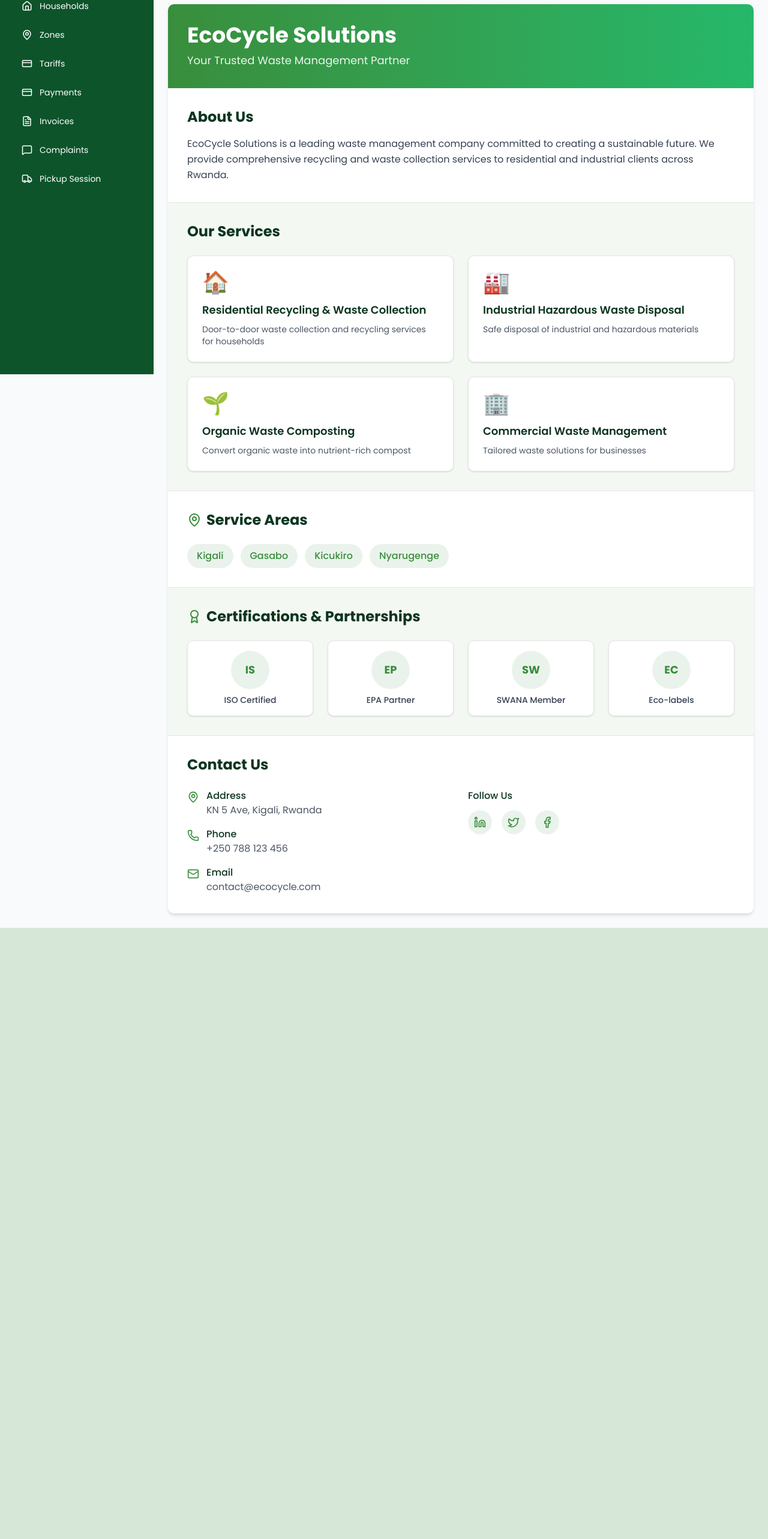
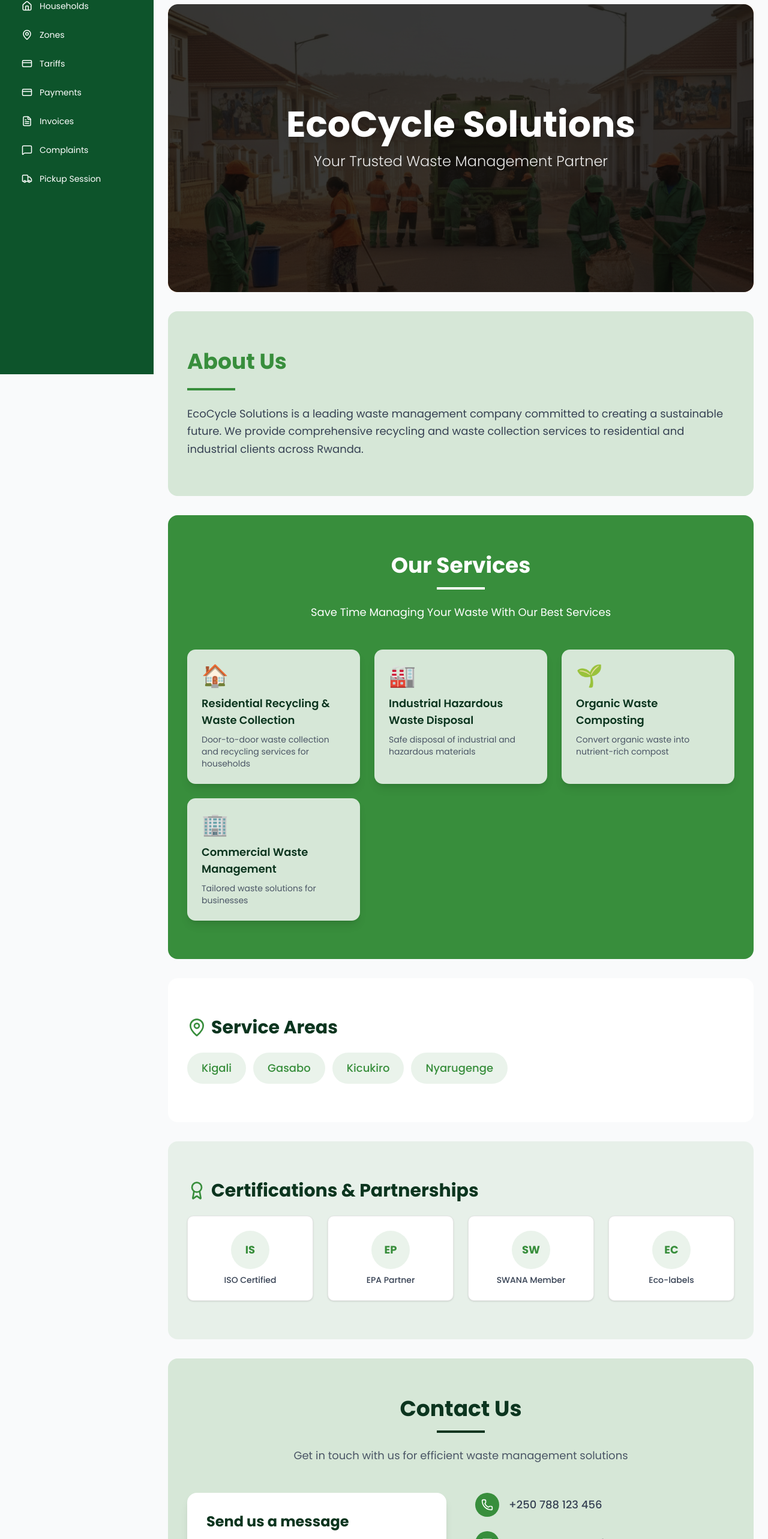
Before and after one commit to SheCanCODE-Capstone-Projects/Greenex_fe, a Next.js app: page /wasteCompanyDashboard/home in a window 1280 px wide. Shown: the part 176-2742 px from the top of the page at 60% size. Before the commit the page ends 1723 px from the top, so only its background shows below. Built offline with nearby package versions, Linux system fonts and the light colour scheme.

Commit message:
style: refined profile and home page

```diff
--- a/src/app/wasteCompanyDashboard/home/page.tsx
+++ b/src/app/wasteCompanyDashboard/home/page.tsx
@@ -1,7 +1,7 @@
 "use client";
 
 import { useState, useEffect } from "react";
-import { MapPin, Phone, Mail, Linkedin, Twitter, Facebook, Award } from "lucide-react";
+import { MapPin, Phone, Mail, Linkedin, Twitter, Facebook, Award, Send } from "lucide-react";
 import { initialCompanyInfo, initialAboutUs, initialServices, initialServiceAreas, initialCertifications } from "@/data/profile-data";
 
 export default function HomePage() {
@@ -10,6 +10,7 @@ export default function HomePage() {
   const [services, setServices] = useState(initialServices);
   const [serviceAreas, setServiceAreas] = useState(initialServiceAreas);
   const [certifications, setCertifications] = useState(initialCertifications);
+  const [formData, setFormData] = useState({ name: "", email: "", message: "" });
 
   useEffect(() => {
     const savedProfile = localStorage.getItem("companyProfile");
@@ -23,6 +24,12 @@ export default function HomePage() {
     }
   }, []);
 
+  const handleSubmit = (e: React.FormEvent) => {
+    e.preventDefault();
+    alert("Message sent successfully!");
+    setFormData({ name: "", email: "", message: "" });
+  };
+
   return (
     <div className="p-6">
       <div className="mb-6 bg-blue-50 border border-blue-200 rounded-lg p-4">
@@ -31,52 +38,77 @@ export default function HomePage() {
         </p>
       </div>
 
-      <div className="bg-white rounded-lg shadow-md overflow-hidden">
-        <div className="bg-gradient-to-r from-primary-green to-secondary-green text-white p-8">
-          <h1 className="text-4xl font-bold mb-2">{companyInfo.name}</h1>
-          <p className="text-lg opacity-90">Your Trusted Waste Management Partner</p>
+      {/* Hero Section */}
+      <section className="min-h-[60vh] w-full bg-cover bg-center relative overflow-hidden flex items-center justify-center rounded-2xl mb-8" style={{ backgroundImage: "url('/landingImage.png')" }}>
+        <div className="absolute inset-0 bg-dark-overlay rounded-2xl"></div>
+        <div className="relative z-10 flex flex-col items-center justify-center text-center px-8">
+          <h1 className="text-6xl font-extrabold mb-4 drop-shadow-lg text-white">
+            {companyInfo.name}
+          </h1>
+          <p className="text-white text-2xl font-light opacity-90 mb-8">
+            Your Trusted Waste Management Partner
+          </p>
         </div>
+      </section>
 
-        <div className="p-8 border-b">
-          <h2 className="text-2xl font-bold text-dark-bg mb-4">About Us</h2>
-          <p className="text-gray-700 leading-relaxed">{aboutUs}</p>
+      {/* About Section */}
+      <section className="bg-light-bg dark:bg-gray-900 py-16 px-8 rounded-2xl mb-8">
+        <div className="max-w-7xl mx-auto">
+          <h2 className="text-4xl font-bold text-primary-green mb-6">About Us</h2>
+          <div className="w-20 h-1 bg-primary-green mb-6"></div>
+          <p className="text-gray-700 dark:text-foreground text-lg leading-relaxed">{aboutUs}</p>
         </div>
+      </section>
 
-        <div className="p-8 bg-light-bg/30 border-b">
-          <h2 className="text-2xl font-bold text-dark-bg mb-6">Our Services</h2>
-          <div className="grid grid-cols-1 md:grid-cols-2 gap-6">
+      {/* Services Section */}
+      <section className="bg-primary-green py-16 px-8 rounded-2xl mb-8">
+        <div className="max-w-7xl mx-auto">
+          <div className="text-center mb-12">
+            <h2 className="text-white text-4xl font-bold mb-4">Our Services</h2>
+            <div className="w-20 h-1 bg-white mx-auto mb-6"></div>
+            <p className="text-white text-lg">Save Time Managing Your Waste With Our Best Services</p>
+          </div>
+          <div className="grid grid-cols-1 md:grid-cols-2 lg:grid-cols-3 gap-6">
             {services.map((service) => (
-              <div key={service.id} className="bg-white p-6 rounded-lg shadow-sm border hover:shadow-md transition-shadow">
+              <div key={service.id} className="bg-light-bg dark:bg-gray-800 rounded-xl shadow-lg hover:shadow-xl transition-all cursor-pointer hover:scale-105">
+                <div className="p-6">
                   <div className="text-4xl mb-3">{service.icon}</div>
                   <h3 className="text-lg font-semibold text-dark-bg mb-2">{service.title}</h3>
                   <p className="text-gray-600 text-sm">{service.description}</p>
                 </div>
+              </div>
             ))}
           </div>
         </div>
+      </section>
 
-        <div className="p-8 border-b">
-          <h2 className="text-2xl font-bold text-dark-bg mb-6 flex items-center gap-2">
-            <MapPin className="w-6 h-6 text-primary-green" />
+      {/* Service Areas Section */}
+      <section className="bg-white dark:bg-gray-800 py-16 px-8 rounded-2xl mb-8">
+        <div className="max-w-7xl mx-auto">
+          <h2 className="text-3xl font-bold text-dark-bg dark:text-white mb-6 flex items-center gap-2">
+            <MapPin className="w-8 h-8 text-primary-green" />
             Service Areas
           </h2>
           <div className="flex flex-wrap gap-3">
             {serviceAreas.map((area) => (
-              <div key={area.id} className="bg-primary-green/10 text-primary-green px-4 py-2 rounded-full font-medium">
+              <div key={area.id} className="bg-primary-green/10 text-primary-green px-6 py-3 rounded-full font-medium text-lg">
                 {area.city}
               </div>
             ))}
           </div>
         </div>
+      </section>
 
-        <div className="p-8 bg-light-bg/30 border-b">
-          <h2 className="text-2xl font-bold text-dark-bg mb-6 flex items-center gap-2">
-            <Award className="w-6 h-6 text-primary-green" />
+      {/* Certifications Section */}
+      <section className="bg-light-bg/50 dark:bg-gray-900 py-16 px-8 rounded-2xl mb-8">
+        <div className="max-w-7xl mx-auto">
+          <h2 className="text-3xl font-bold text-dark-bg dark:text-white mb-6 flex items-center gap-2">
+            <Award className="w-8 h-8 text-primary-green" />
             Certifications & Partnerships
           </h2>
           <div className="grid grid-cols-2 md:grid-cols-4 gap-6">
             {certifications.map((cert) => (
-              <div key={cert.id} className="bg-white p-4 rounded-lg shadow-sm border flex flex-col items-center justify-center text-center">
+              <div key={cert.id} className="bg-white dark:bg-gray-800 p-6 rounded-lg shadow-sm border flex flex-col items-center justify-center text-center hover:shadow-md transition-shadow">
                 {cert.logo && cert.logo.startsWith('http') ? (
                   <img src={cert.logo} alt={cert.name} className="w-16 h-16 object-contain mb-2" />
                 ) : (
@@ -86,54 +118,91 @@ export default function HomePage() {
                     </span>
                   </div>
                 )}
-                <p className="text-sm font-medium text-gray-700">{cert.name}</p>
+                <p className="text-sm font-medium text-gray-700 dark:text-gray-300">{cert.name}</p>
               </div>
             ))}
           </div>
         </div>
+      </section>
 
-        <div className="p-8">
-          <h2 className="text-2xl font-bold text-dark-bg mb-6">Contact Us</h2>
-          <div className="grid grid-cols-1 md:grid-cols-2 gap-6">
-            <div className="space-y-4">
-              <div className="flex items-start gap-3">
-                <MapPin className="w-5 h-5 text-primary-green mt-1" />
+      {/* Contact Section */}
+      <section className="py-16 px-8 bg-light-bg dark:bg-gray-900 rounded-2xl">
+        <div className="max-w-7xl mx-auto">
+          <div className="text-center mb-12">
+            <h2 className="text-4xl font-bold text-foreground mb-4">Contact Us</h2>
+            <div className="w-20 h-1 bg-foreground mx-auto mb-6"></div>
+            <p className="text-lg text-gray-600 dark:text-gray-300">Get in touch with us for efficient waste management solutions</p>
+          </div>
+
+          <div className="grid lg:grid-cols-2 gap-12">
+            {/* Contact Form */}
+            <div className="bg-white dark:bg-gray-800 rounded-2xl p-8 shadow-lg">
+              <h3 className="text-2xl font-bold text-foreground mb-6">Send us a message</h3>
+              <form onSubmit={handleSubmit} className="space-y-6">
                 <div>
-                  <p className="font-medium text-dark-bg">Address</p>
-                  <p className="text-gray-600">{companyInfo.address}</p>
+                  <label className="block text-sm font-medium text-gray-700 dark:text-gray-300 mb-2">Your Name</label>
+                  <input type="text" value={formData.name} onChange={(e) => setFormData({...formData, name: e.target.value})} required className="w-full px-4 py-3 rounded-lg border border-gray-300 dark:border-gray-600 bg-white dark:bg-gray-700 text-foreground focus:ring-2 focus:ring-primary-green" placeholder="John Doe" />
+                </div>
+                <div>
+                  <label className="block text-sm font-medium text-gray-700 dark:text-gray-300 mb-2">Your Email</label>
+                  <input type="email" value={formData.email} onChange={(e) => setFormData({...formData, email: e.target.value})} required className="w-full px-4 py-3 rounded-lg border border-gray-300 dark:border-gray-600 bg-white dark:bg-gray-700 text-foreground focus:ring-2 focus:ring-primary-green" placeholder="john@example.com" />
+                </div>
+                <div>
+                  <label className="block text-sm font-medium text-gray-700 dark:text-gray-300 mb-2">Message</label>
+                  <textarea value={formData.message} onChange={(e) => setFormData({...formData, message: e.target.value})} required rows={4} className="w-full px-4 py-3 rounded-lg border border-gray-300 dark:border-gray-600 bg-white dark:bg-gray-700 text-foreground focus:ring-2 focus:ring-primary-green resize-none" placeholder="Your message here..." />
+                </div>
+                <button type="submit" className="w-full bg-primary-green text-white px-8 py-4 rounded-xl font-semibold hover:shadow-2xl transition-all flex items-center justify-center gap-2">
+                  <Send className="w-5 h-5" />
+                  Send Message
+                </button>
+              </form>
+            </div>
+
+            {/* Contact Info */}
+            <div>
+              <div className="space-y-6 mb-8">
+                <div className="flex items-center gap-4">
+                  <div className="w-10 h-10 rounded-full bg-primary-green flex items-center justify-center">
+                    <Phone className="w-5 h-5 text-white" />
+                  </div>
+                  <div>
+                    <p className="text-lg text-gray-700 dark:text-gray-300 font-medium">{companyInfo.phone}</p>
                   </div>
                 </div>
-              <div className="flex items-start gap-3">
-                <Phone className="w-5 h-5 text-primary-green mt-1" />
+                <div className="flex items-center gap-4">
+                  <div className="w-10 h-10 rounded-full bg-primary-green flex items-center justify-center">
+                    <Mail className="w-5 h-5 text-white" />
+                  </div>
                   <div>
-                  <p className="font-medium text-dark-bg">Phone</p>
-                  <p className="text-gray-600">{companyInfo.phone}</p>
+                    <p className="text-lg text-gray-700 dark:text-gray-300 font-medium">{companyInfo.email}</p>
                   </div>
                 </div>
-              <div className="flex items-start gap-3">
-                <Mail className="w-5 h-5 text-primary-green mt-1" />
+                <div className="flex items-center gap-4">
+                  <div className="w-10 h-10 rounded-full bg-primary-green flex items-center justify-center">
+                    <MapPin className="w-5 h-5 text-white" />
+                  </div>
                   <div>
-                  <p className="font-medium text-dark-bg">Email</p>
-                  <p className="text-gray-600">{companyInfo.email}</p>
+                    <p className="text-lg text-gray-700 dark:text-gray-300 font-medium">{companyInfo.address}</p>
                   </div>
                 </div>
               </div>
-            <div>
-              <p className="font-medium text-dark-bg mb-3">Follow Us</p>
+
+              <div className="bg-gradient-to-br from-primary-green to-secondary-green rounded-2xl p-8 text-white shadow-xl">
+                <h3 className="text-2xl font-bold mb-4">Follow Us</h3>
                 <div className="flex gap-4">
                   {companyInfo.linkedin && (
-                  <a href={`https://${companyInfo.linkedin}`} target="_blank" rel="noopener noreferrer" className="w-10 h-10 bg-primary-green/10 rounded-full flex items-center justify-center hover:bg-primary-green/20 transition-colors">
-                    <Linkedin className="w-5 h-5 text-primary-green" />
+                    <a href={`https://${companyInfo.linkedin}`} target="_blank" rel="noopener noreferrer" className="w-12 h-12 bg-white/20 rounded-full flex items-center justify-center hover:bg-white/30 transition-colors">
+                      <Linkedin className="w-6 h-6 text-white" />
                     </a>
                   )}
                   {companyInfo.twitter && (
-                  <a href={`https://twitter.com/${companyInfo.twitter.replace('@', '')}`} target="_blank" rel="noopener noreferrer" className="w-10 h-10 bg-primary-green/10 rounded-full flex items-center justify-center hover:bg-primary-green/20 transition-colors">
-                    <Twitter className="w-5 h-5 text-primary-green" />
+                    <a href={`https://twitter.com/${companyInfo.twitter.replace('@', '')}`} target="_blank" rel="noopener noreferrer" className="w-12 h-12 bg-white/20 rounded-full flex items-center justify-center hover:bg-white/30 transition-colors">
+                      <Twitter className="w-6 h-6 text-white" />
                     </a>
                   )}
                   {companyInfo.facebook && (
-                  <a href={`https://${companyInfo.facebook}`} target="_blank" rel="noopener noreferrer" className="w-10 h-10 bg-primary-green/10 rounded-full flex items-center justify-center hover:bg-primary-green/20 transition-colors">
-                    <Facebook className="w-5 h-5 text-primary-green" />
+                    <a href={`https://${companyInfo.facebook}`} target="_blank" rel="noopener noreferrer" className="w-12 h-12 bg-white/20 rounded-full flex items-center justify-center hover:bg-white/30 transition-colors">
+                      <Facebook className="w-6 h-6 text-white" />
                     </a>
                   )}
                 </div>
@@ -141,6 +210,7 @@ export default function HomePage() {
             </div>
           </div>
         </div>
+      </section>
     </div>
   );
 }
```
Lines whose indentation alone changed are shown as unchanged.
